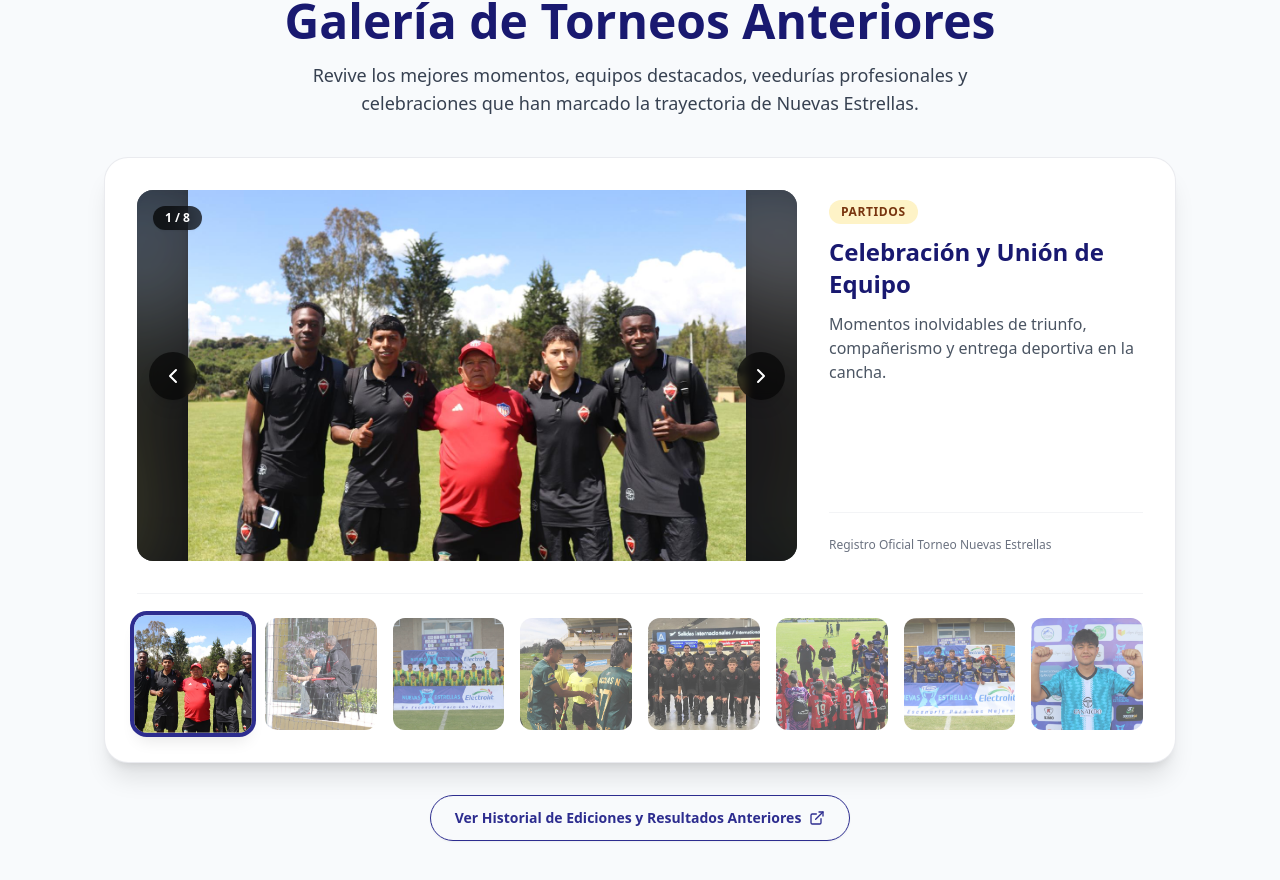
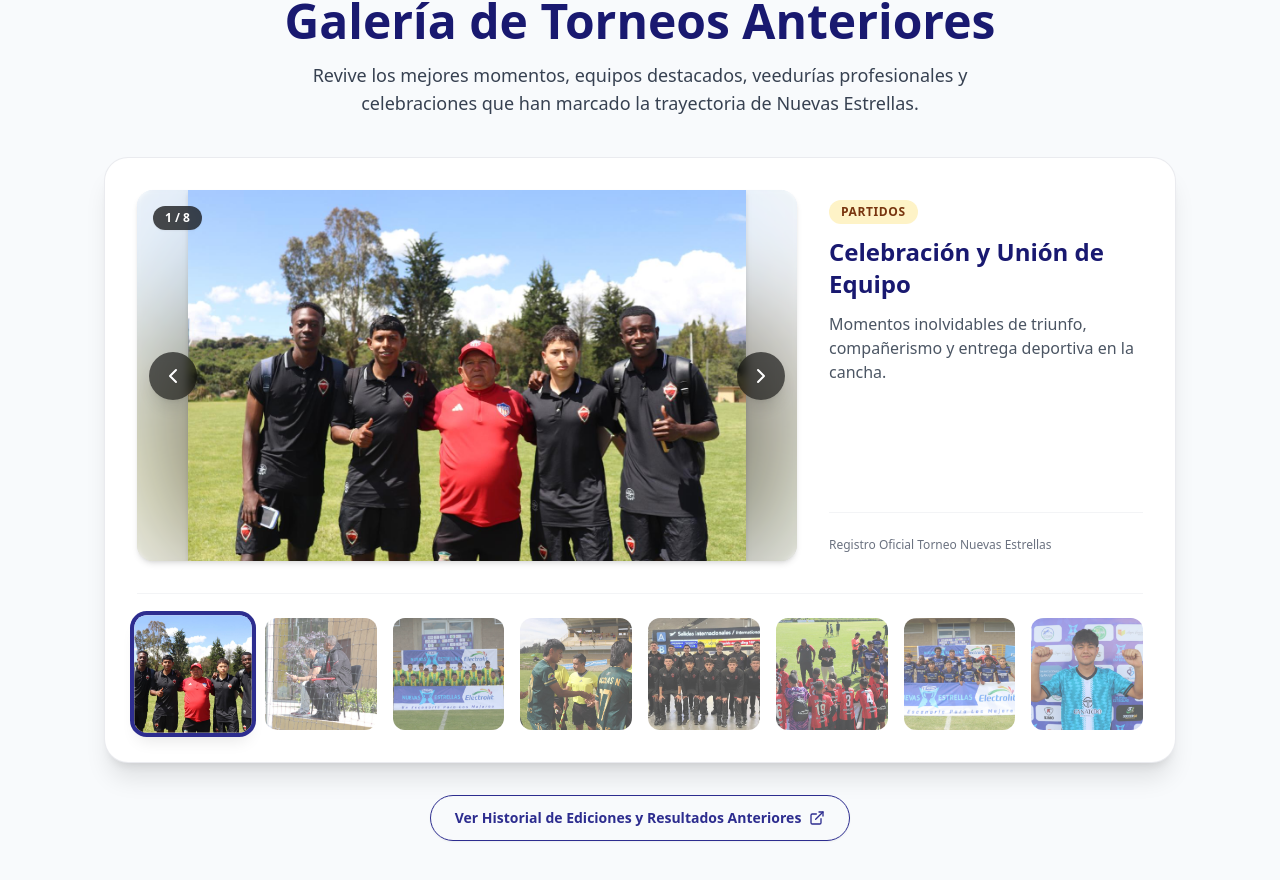
Before and after one commit to CesarGaviriaS/NuevasEstrellas2026, a Next.js app: page / in a window 1280 px wide. Shown: the part 2024-2904 px from the top of the page. Built offline with nearby package versions, Linux system fonts and the light colour scheme; no server answers.

Commit message:
Aclarar y revitalizar fondo difuminado en visor de galeria

```diff
--- a/src/components/v2/GaleriaV2.tsx
+++ b/src/components/v2/GaleriaV2.tsx
@@ -106,8 +106,8 @@ export default function GaleriaV2() {
                     {/* Main Slide Presentation */}
                     <div className="relative">
                         <div className="grid grid-cols-1 lg:grid-cols-12 gap-6 lg:gap-8 items-center">
-                            {/* Slide Image (16:9 Aspect Ratio with blurred background fill) */}
-                            <div className="lg:col-span-8 relative aspect-video w-full rounded-2xl overflow-hidden bg-gray-950 shadow-inner group">
+                            {/* Slide Image (16:9 Aspect Ratio with vibrant blurred background fill) */}
+                            <div className="lg:col-span-8 relative aspect-video w-full rounded-2xl overflow-hidden bg-gray-100 shadow-md group">
                                 {/* Blurred background version of the same image */}
                                 <div className="absolute inset-0 overflow-hidden pointer-events-none">
                                     <Image
@@ -116,10 +116,10 @@ export default function GaleriaV2() {
                                         alt=""
                                         fill
                                         aria-hidden="true"
-                                        className="object-cover blur-2xl scale-125 opacity-60 filter brightness-75 transition-all duration-700"
+                                        className="object-cover blur-3xl scale-135 opacity-90 filter brightness-105 saturate-125 transition-all duration-700"
                                         sizes="(max-width: 1024px) 100vw, 70vw"
                                     />
-                                    <div className="absolute inset-0 bg-black/20" />
+                                    <div className="absolute inset-0 bg-white/10 backdrop-blur-[2px]" />
                                 </div>
 
                                 {/* Foreground sharp image (object-contain to display full photo) */}
```
